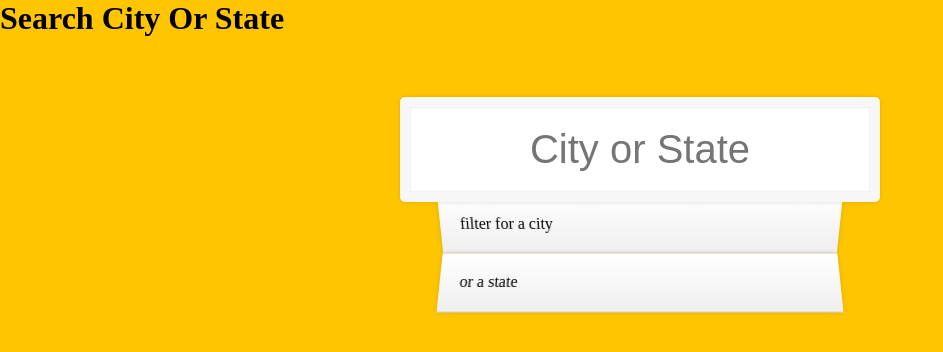
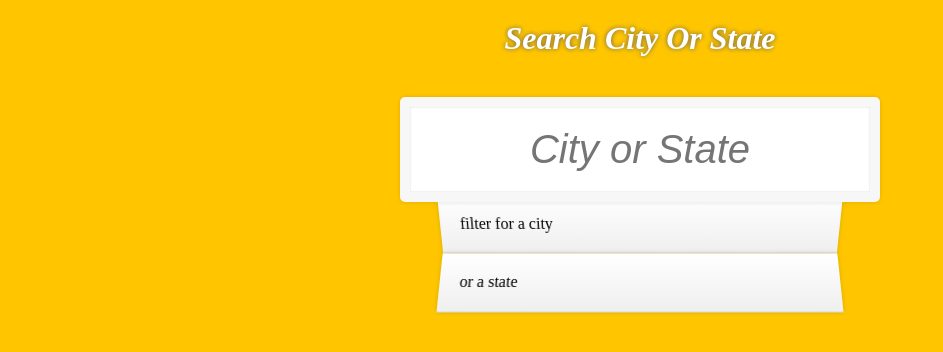
Before and after one commit to Ivar246/AJAX-Type-Head, a plain HTML site: page index.html in a window 1280 px wide. Shown: the whole page, without its empty margins (0-943 px from the left). Drawn offline with Linux system fonts and the light colour scheme; no server answers.

Commit message:
third commit

```diff
--- a/style.css
+++ b/style.css
@@ -6,6 +6,15 @@
 
 body {
   background-color: #ffc600;
+}
+
+h1 {
+  text-align: center;
+  color: #ffff;
+  font-style: italic;
+  position: relative;
+  top: 20px;
+  text-shadow: rgb(94, 91, 91) 0 0 5px;
 }
 
 .search {
@@ -18,6 +27,7 @@ input {
   padding: 20px;
 }
 #search-box {
+  font-style: italic;
   margin: 0;
   text-align: center;
   outline: 0;
```
